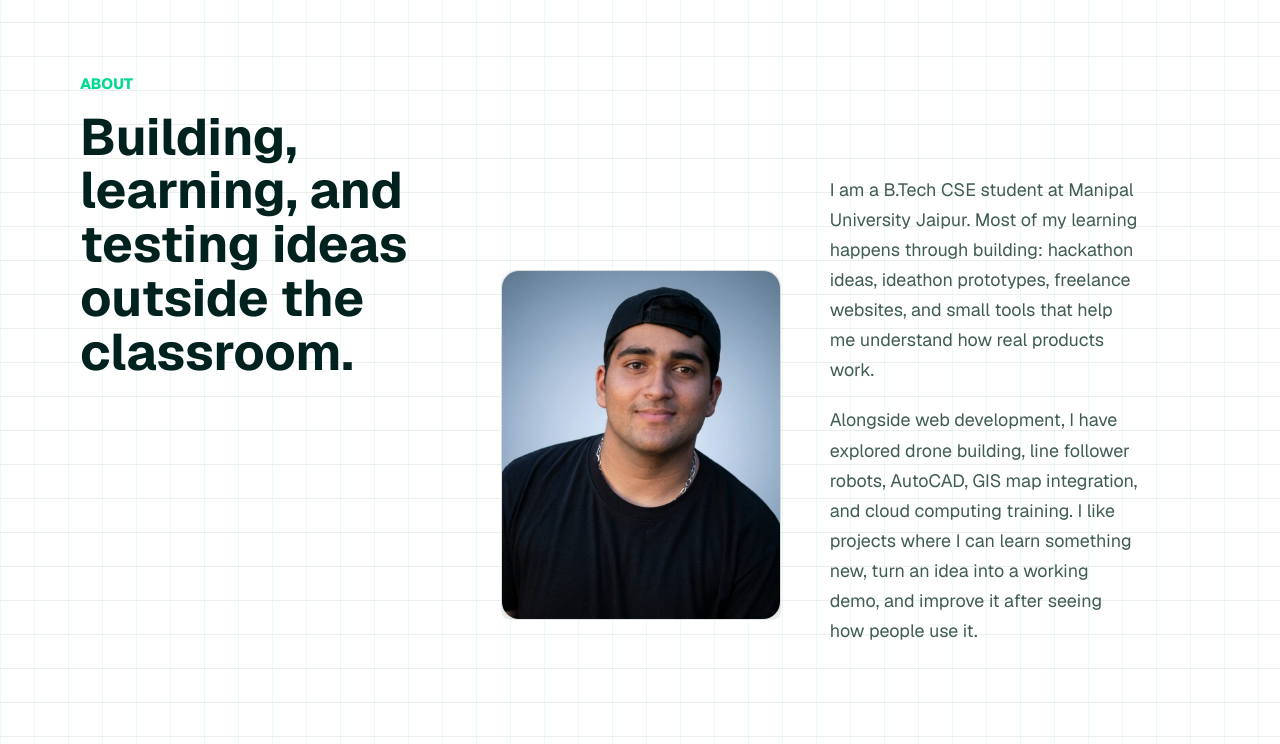
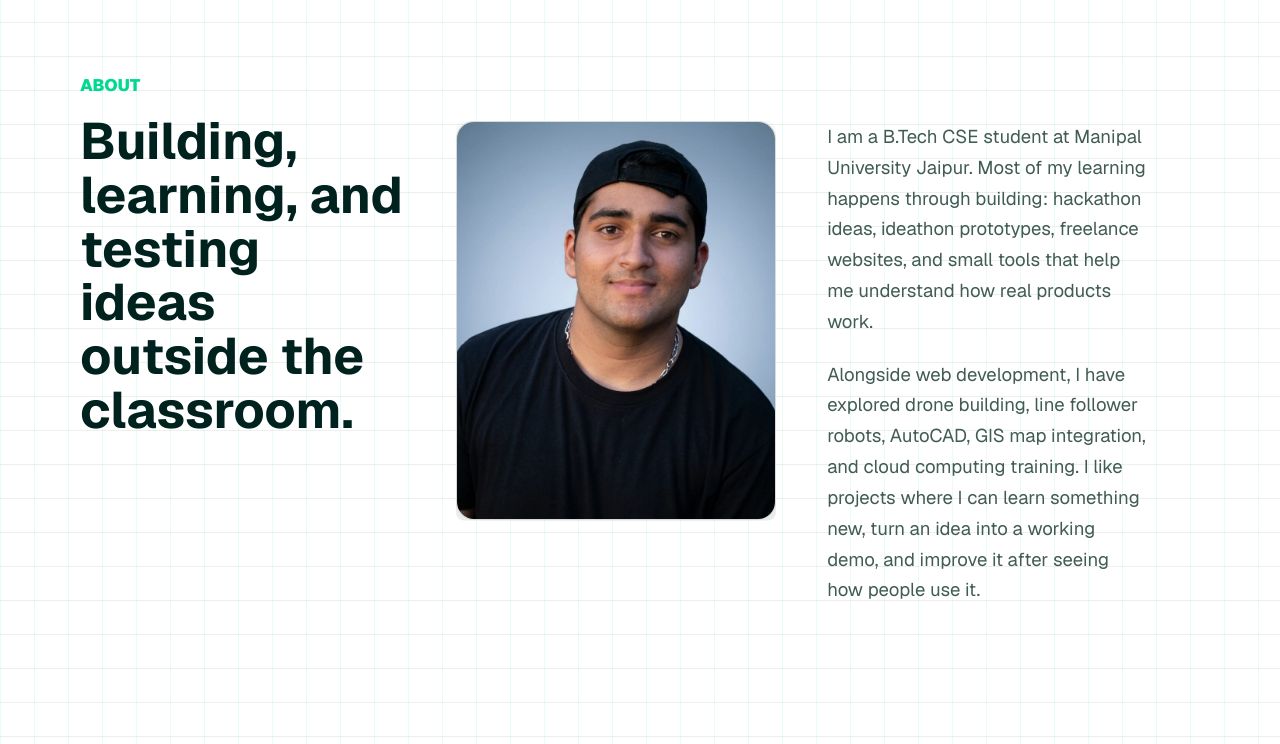
Before and after one commit to saatvikraghuvanshi-lab/Portfolio, a website: page index.html in a window 1280 px wide. Shown: the part 896-1640 px from the top of the page. Drawn offline with nearby package versions, Linux system fonts and the light colour scheme.

Commit message:
Refine about section alignment

```diff
--- a/index.html
+++ b/index.html
@@ -18,7 +18,7 @@
       rel="stylesheet"
       href="https://cdn.jsdelivr.net/gh/devicons/devicon@latest/devicon.min.css"
     />
-    <link rel="stylesheet" href="styles.css?v=16" />
+    <link rel="stylesheet" href="styles.css?v=17" />
   </head>
   <body>
     <header class="site-header">
--- a/styles.css
+++ b/styles.css
@@ -260,7 +260,8 @@ img {
 
 .section-kicker {
   color: var(--teal-dark);
-  font-size: 0.94rem;
+  font-size: clamp(1.05rem, 0.95vw, 1.18rem);
+  font-weight: 900;
 }
 
 .hero-section .eyebrow {
@@ -2248,17 +2249,17 @@ img.brand-logo {
 
 .intro-copy {
   display: grid;
-  grid-template-columns: minmax(280px, 400px) minmax(310px, 1fr);
-  align-items: center;
-  gap: clamp(30px, 3.8vw, 56px);
-  padding-top: clamp(74px, 8vw, 110px);
+  grid-template-columns: minmax(320px, 440px) minmax(320px, 1fr);
+  align-items: start;
+  gap: clamp(34px, 4vw, 62px);
+  padding-top: clamp(34px, 3.8vw, 52px);
 }
 
 .about-portrait {
-  width: min(390px, 100%);
+  width: min(430px, 100%);
   max-width: none;
   justify-self: center;
-  align-self: center;
+  align-self: start;
   border-radius: 18px;
   overflow: hidden;
   box-shadow: 0 22px 55px rgba(0, 34, 31, 0.18);
@@ -2271,14 +2272,14 @@ img.brand-logo {
 }
 
 .about-text {
-  align-self: center;
-  max-width: 48ch;
+  align-self: start;
+  max-width: 50ch;
 }
 
 .about-text p {
-  margin: 0 0 20px;
-  font-size: clamp(1.12rem, 1.08vw, 1.25rem);
-  line-height: 1.68;
+  margin: 0 0 22px;
+  font-size: clamp(1.16rem, 1.12vw, 1.32rem);
+  line-height: 1.66;
 }
 
 .project-card,
@@ -2410,7 +2411,7 @@ img.brand-logo {
 
   .about-portrait {
     justify-self: center;
-    width: min(100%, 360px);
+    width: min(100%, 380px);
   }
 
   .about-text {
```
